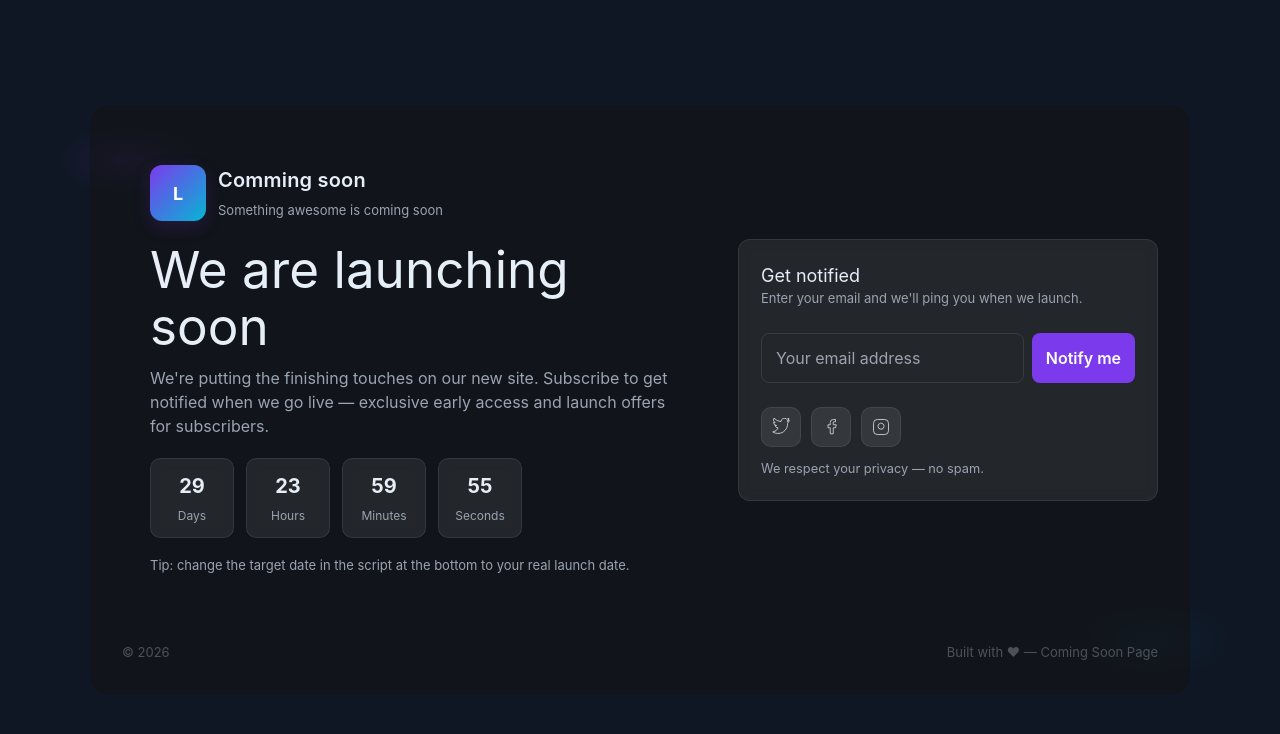
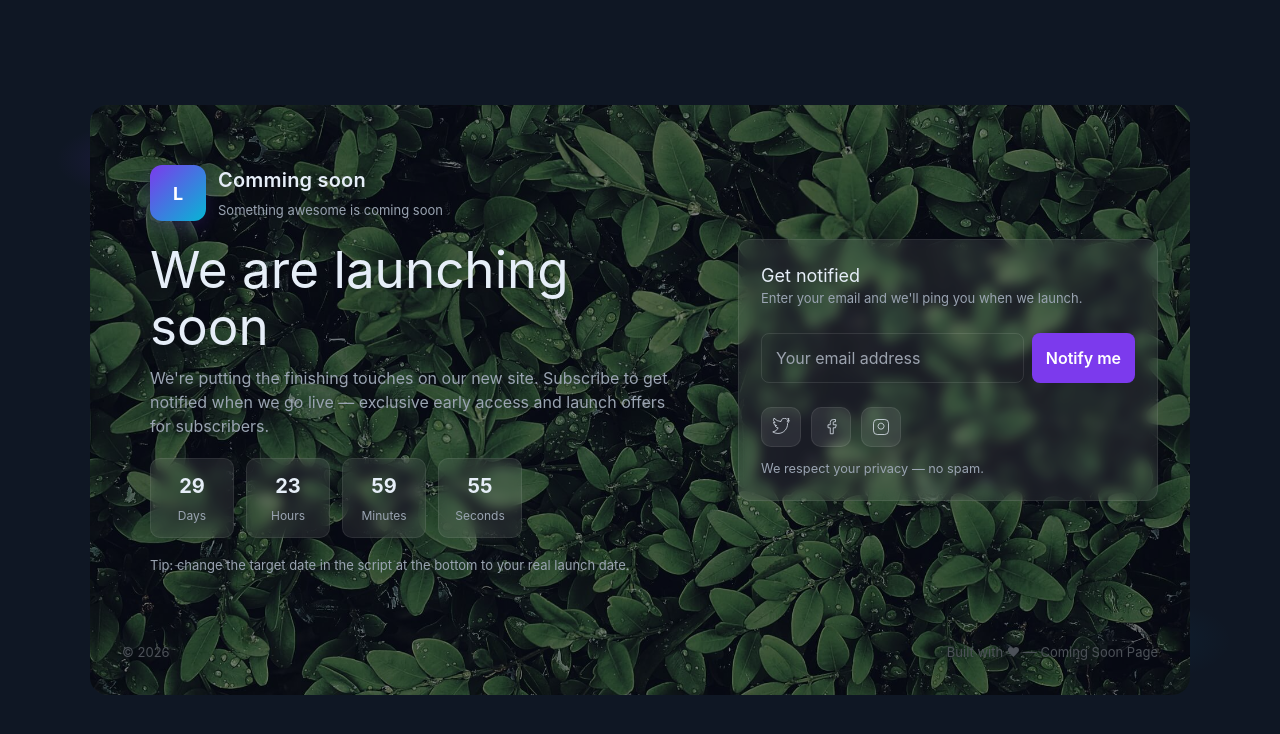
Before and after one commit to rajat804/coming-soon-react, a React (Vite) app: page / in a window 1280 px wide. Shown: the top 734 px of the page. Built offline with nearby package versions, Linux system fonts and the light colour scheme.

Commit message:
update image

```diff
--- a/src/pages/CommingSoon.jsx
+++ b/src/pages/CommingSoon.jsx
@@ -1,5 +1,6 @@
 import React, { useState, useEffect } from "react";
 import "./CommingSoon.css"; // tumhare existing CSS
+import bgImg from "../img/leaves.jpg";
 
 const ComingSoon = () => {
   // Countdown state
@@ -60,7 +61,13 @@ const ComingSoon = () => {
   };
 
   return (
-    <main className="wrap" role="main" aria-labelledby="main-heading">
+    <main className="wrap" role="main" aria-labelledby="main-heading" style={{
+      backgroundImage: `url(${bgImg})`,
+      backgroundSize: "cover",
+      backgroundPosition: "center",
+      backgroundRepeat: "no-repeat",
+      // opacity: "0.5",
+    }}>
       {/* LEFT */}
       <section className="hero" aria-hidden="false">
         <div className="brand" aria-hidden="true">
```
